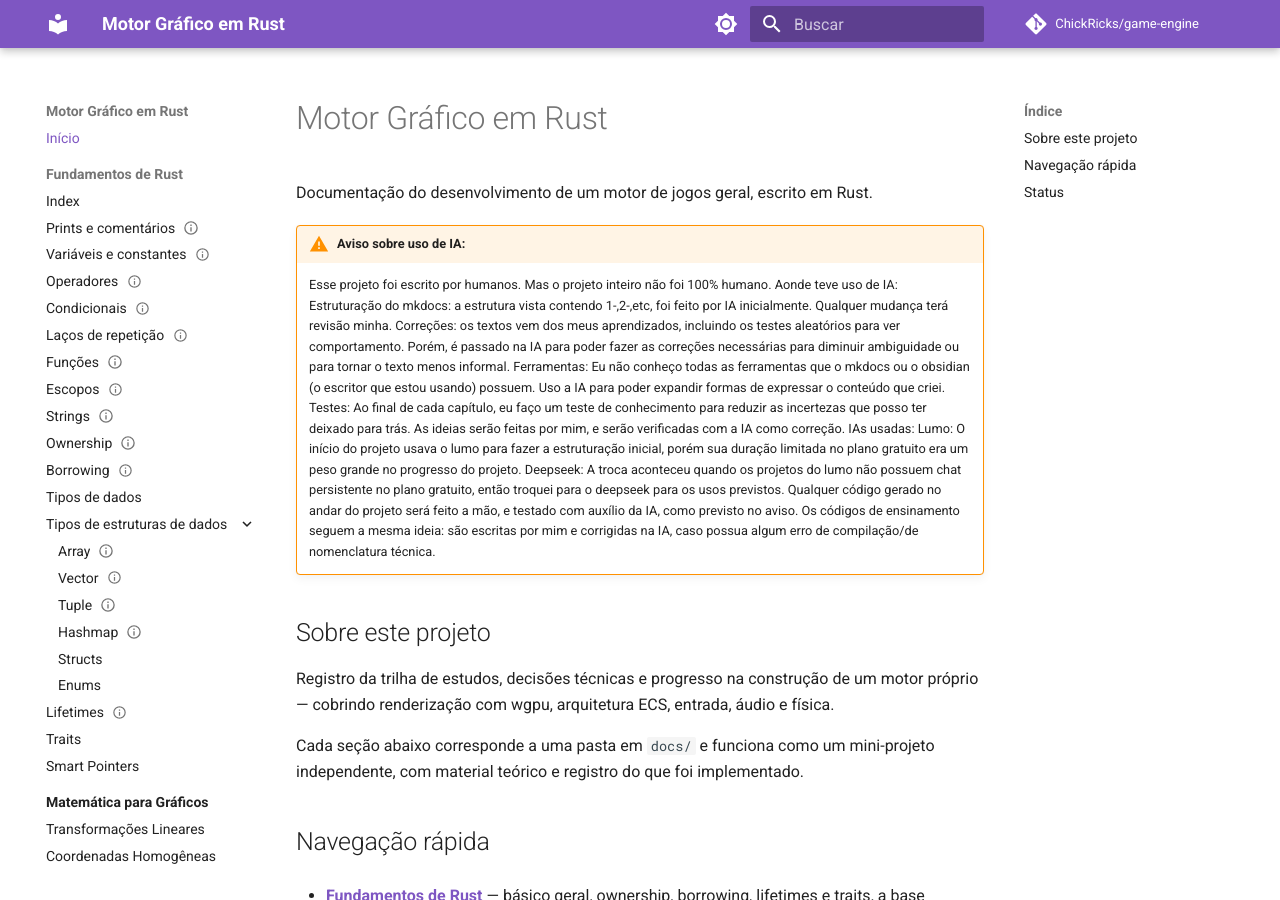
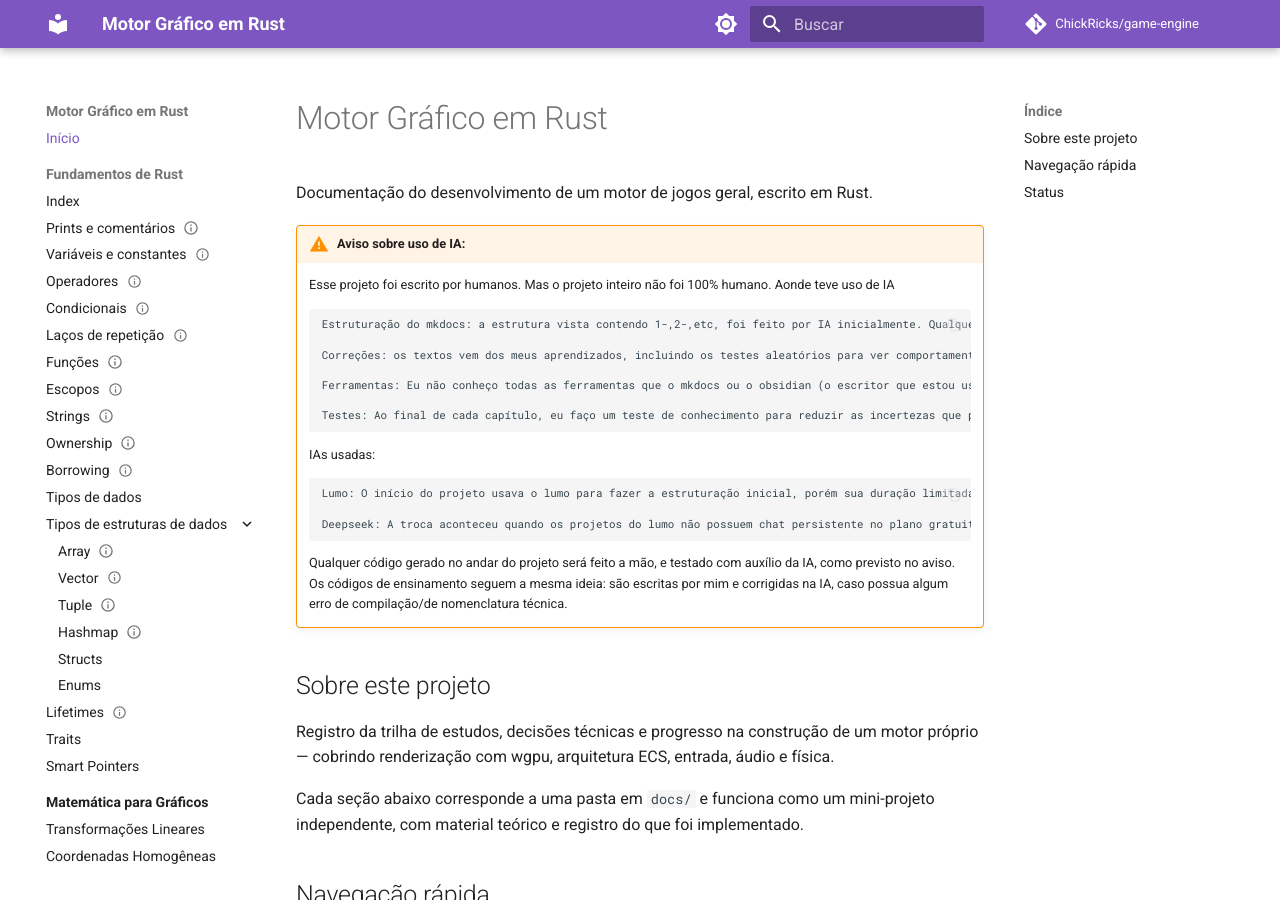
Before and after one commit to ChickRicks/game-engine, an MkDocs documentation site: the page built from docs/index.md, in a window 1280 px wide and 900 px high. Built offline with MkDocs 1.6.1 and Material for MkDocs 9.7.7, drawn with Linux system fonts in a browser that asks for light colours; comment, search, counter and statistics services are not loaded.

Commit message:
vault backup: 2026-11-19 23:50:17

```diff
--- a/docs/index.md
+++ b/docs/index.md
@@ -4,14 +4,22 @@ Documentação do desenvolvimento de um motor de jogos geral, escrito em Rust.
 
 !!! warning "Aviso sobre uso de IA:"
 	Esse projeto foi escrito por humanos. Mas o projeto inteiro não foi 100% humano.
-	Aonde teve uso de IA:
+	Aonde teve uso de IA
+
 		Estruturação do mkdocs: a estrutura vista contendo 1-,2-,etc, foi feito por IA inicialmente. Qualquer mudança terá revisão minha.
+
 		Correções: os textos vem dos meus aprendizados, incluindo os testes aleatórios para ver comportamento. Porém, é passado na IA para poder fazer as correções necessárias para diminuir ambiguidade ou para tornar o texto menos informal.
+
 		Ferramentas: Eu não conheço todas as ferramentas que o mkdocs ou o obsidian (o escritor que estou usando) possuem. Uso a IA para poder expandir formas de expressar o conteúdo que criei.
+
 		Testes: Ao final de cada capítulo, eu faço um teste de conhecimento para reduzir as incertezas que posso ter deixado para trás. As ideias serão feitas por mim, e serão verificadas com a IA como correção.
+
 	IAs usadas:
+
 		Lumo: O início do projeto usava o lumo para fazer a estruturação inicial, porém sua duração limitada no plano gratuito era um peso grande no progresso do projeto.
+
 		Deepseek: A troca aconteceu quando os projetos do lumo não possuem chat persistente no plano gratuito, então troquei para o deepseek para os usos previstos.
+
 	Qualquer código gerado no andar do projeto será feito a mão, e testado com auxílio da IA, como previsto no aviso. Os códigos de ensinamento seguem a mesma ideia: são escritas por mim e corrigidas na IA, caso possua algum erro de compilação/de nomenclatura técnica.
 ## Sobre este projeto
 
```
